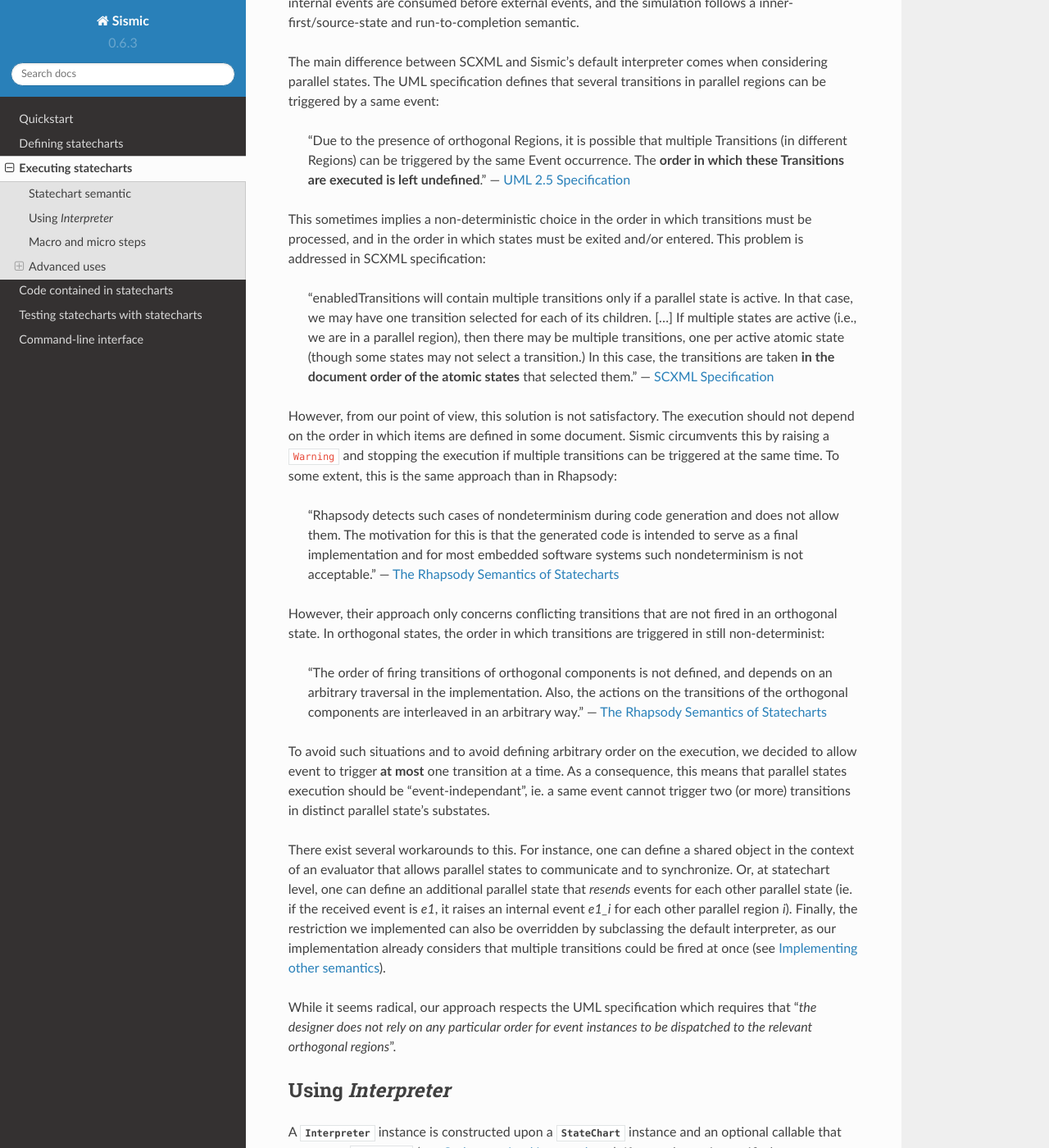
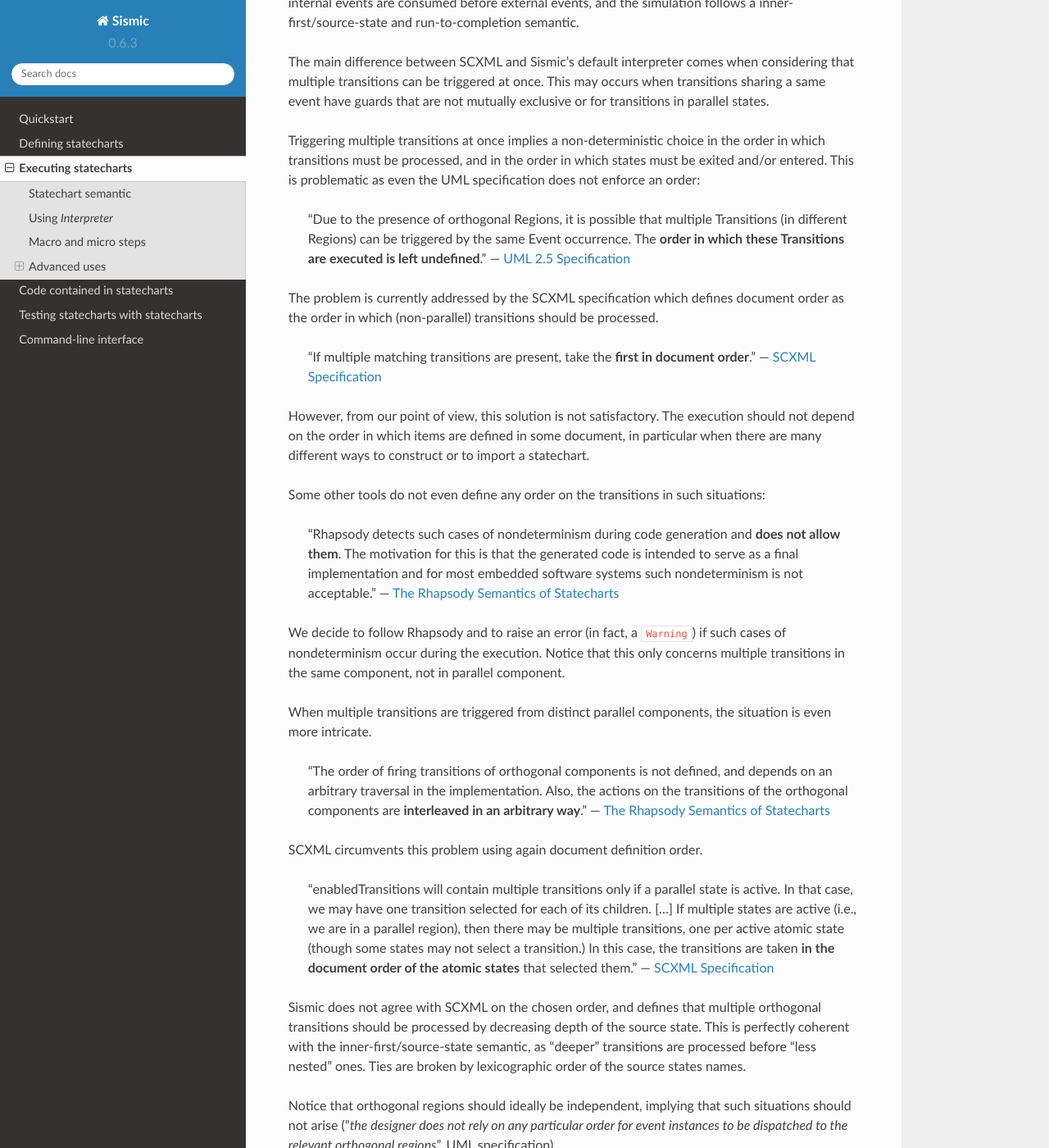
Before and after one commit to AlexandreDecan/sismic, a Sphinx documentation site: the page built from docs/execution.rst, in a window 1280 px wide and 1400 px high, scrolled down 273 px. Shown: the whole window at 82% size. Built offline with Sphinx 7.4.7 and the Read the Docs theme 2.0.0, drawn with Linux system fonts in a browser that asks for light colours; some of the changed text lies outside the part shown.

Commit message:
A way to deal with the execution of parallel regions. We need a true battery of tests now;)

```diff
--- a/docs/execution.rst
+++ b/docs/execution.rst
@@ -1,5 +1,7 @@
 Executing statecharts
 =====================
+
+.. _semantic:
 
 Statechart semantic
 -------------------
@@ -9,15 +11,49 @@ interprets a statechart mainly following `SCXML <http://www.w3.org/TR/scxml/>`__
 In particular, eventless transitions are processed before evented transitions, internal events are consumed
 before external events, and the simulation follows a inner-first/source-state and run-to-completion semantic.
 
-The main difference between SCXML and Sismic's default interpreter comes when considering parallel states.
-The UML specification defines that several transitions in parallel regions can be triggered by a same event:
+The main difference between SCXML and Sismic's default interpreter comes when considering that multiple transitions
+can be triggered at once. This may occurs when transitions sharing a same event have guards that are not mutually
+exclusive or for transitions in parallel states.
+
+Triggering multiple transitions at once implies a non-deterministic choice in the order in which transitions must be
+processed, and in the order in which states must be exited and/or entered.
+This is problematic as even the UML specification does not enforce an order:
 
     "Due to the presence of orthogonal Regions, it is possible that multiple Transitions (in different Regions) can be
     triggered by the same Event occurrence. The **order in which these Transitions are executed is left undefined**."
     --- `UML 2.5 Specification <http://www.omg.org/cgi-bin/doc?formal/15-03-01.pdf>`__
 
-This sometimes implies a non-deterministic choice in the order in which transitions must be processed, and
-in the order in which states must be exited and/or entered. This problem is addressed in SCXML specification:
+The problem is currently addressed by the SCXML specification which defines document order as the order
+in which (non-parallel) transitions should be processed.
+
+    "If multiple matching transitions are present, take the **first in document order**."
+    --- `SCXML Specification <http://www.w3.org/TR/scxml/#AlgorithmforSCXMLInterpretation>`__
+
+However, from our point of view, this solution is not satisfactory.
+The execution should not depend on the order in which items are defined in some document, in particular when
+there are many different ways to construct or to import a statechart.
+
+Some other tools do not even define any order on the transitions in such situations:
+
+    "Rhapsody detects such cases of nondeterminism during code generation
+    and **does not allow them**. The motivation for this is that the generated code
+    is intended to serve as a final implementation and for most embedded software
+    systems such nondeterminism is not acceptable."
+    --- `The Rhapsody Semantics of Statecharts <http://research.microsoft.com/pubs/148785/charts04.pdf>`__
+
+We decide to follow Rhapsody and to raise an error (in fact, a ``Warning``) if such cases of
+nondeterminism occur during the execution. Notice that this only concerns multiple transitions in the same
+component, not in parallel component.
+
+When multiple transitions are triggered from distinct parallel components, the situation is even more intricate.
+
+    "The order of firing transitions of orthogonal components is not defined, and
+    depends on an arbitrary traversal in the implementation. Also, the actions on
+    the transitions of the orthogonal components are **interleaved in an arbitrary
+    way**."
+    --- `The Rhapsody Semantics of Statecharts <http://research.microsoft.com/pubs/148785/charts04.pdf>`__
+
+SCXML circumvents this problem using again document definition order.
 
     "enabledTransitions will contain multiple transitions only if a parallel state is active.
     In that case, we may have one transition selected for each of its children. [...]
@@ -26,44 +62,14 @@ in the order in which states must be exited and/or entered. This problem is addr
     transitions are taken **in the document order of the atomic states** that selected them."
     --- `SCXML Specification <http://www.w3.org/TR/scxml/#AlgorithmforSCXMLInterpretation>`__
 
-However, from our point of view, this solution is not satisfactory.
-The execution should not depend on the order in which items are defined in some document.
-Sismic circumvents this by raising a ``Warning`` and stopping the execution if
-multiple transitions can be triggered at the same time. To some extent, this is the same approach
-than in Rhapsody:
+Sismic does not agree with SCXML on the chosen order, and defines that multiple orthogonal transitions
+should be processed by decreasing depth of the source state.
+This is perfectly coherent with the inner-first/source-state semantic, as "deeper" transitions are processed
+before "less nested" ones. Ties are broken by lexicographic order of the source states names.
 
-    "Rhapsody detects such cases of nondeterminism during code generation
-    and does not allow them. The motivation for this is that the generated code
-    is intended to serve as a final implementation and for most embedded software
-    systems such nondeterminism is not acceptable."
-    --- `The Rhapsody Semantics of Statecharts <http://research.microsoft.com/pubs/148785/charts04.pdf>`__
-
-However, their approach only concerns conflicting transitions that are not fired in an orthogonal state.
-In orthogonal states, the order in which transitions are triggered in still non-determinist:
-
-    "The order of firing transitions of orthogonal components is not defined, and
-    depends on an arbitrary traversal in the implementation. Also, the actions on
-    the transitions of the orthogonal components are interleaved in an arbitrary
-    way."
-    --- `The Rhapsody Semantics of Statecharts <http://research.microsoft.com/pubs/148785/charts04.pdf>`__
-
-.. _parallel_semantic:
-
-To avoid such situations and to avoid defining arbitrary order on the execution, we decided to
-allow event to trigger **at most** one transition at a time. As a consequence, this means that parallel
-states execution should be "event-independant", ie. a same event cannot trigger two (or more) transitions
-in distinct parallel state's substates.
-
-There exist several workarounds to this.
-For instance, one can define a shared object in the context of an evaluator that
-allows parallel states to communicate and to synchronize. Or, at statechart level, one can define an additional
-parallel state that *resends* events for each other parallel state (ie. if the received event is *e1*, it raises
-an internal event *e1_i* for each other parallel region *i*).
-Finally, the restriction we implemented can also be overridden by subclassing the default interpreter, as
-our implementation already considers that multiple transitions could be fired at once (see :ref:`other_semantics`).
-
-While it seems radical, our approach respects the UML specification which requires that "*the designer
-does not rely on any particular order for event instances to be dispatched to the relevant orthogonal regions*".
+Notice that orthogonal regions should ideally be independent, implying that such situations should not
+arise ("*the designer does not rely on any particular order for event instances to be dispatched
+to the relevant orthogonal regions*", UML specification).
 
 
 Using *Interpreter*
@@ -240,14 +246,15 @@ priority over external event, it is sufficient to override the :py:meth:`~sismic
 Custom way to deal with non-determinism
 ^^^^^^^^^^^^^^^^^^^^^^^^^^^^^^^^^^^^^^^
 
-If you find that the way we deal with non-determinism is too radical or not enough permissive
-(remember :ref:`this <parallel_semantic>`), you can implement your own approach to deal with non-determinism.
+If you find that the way we deal with non-determinism is too far from other semantics like SCXML or Rhapsody,
+(remember :ref:`semantic`), you can implement your own approach to deal with non-determinism.
 The method :py:meth:`~sismic.interpreter.Interpreter._enabled_transitions` already returns all the transitions that
 can be triggered by an event. This method is actually called by :py:meth:`~sismic.interpreter.Interpreter._transition_step`
-which currently checks that at most one transition can be triggered.
+which currently checks that (1) transitions come from distinct parallel regions and that (2) they are not in conflict,
+meaning that one of the transitions does not make the statechart leaves one of the concerned parallel region.
 
-You can override :py:meth:`~sismic.interpreter.Interpreter._transition_step` and define how situations in which several
-transitions are triggered are dealt. The remaining of the implementation is already conceived in a way to deal with
-multiple transitions fired at once.
-In particular, your implementation should return an appropriate list of ``MicroStep`` instances where selected transitions,
-entered states and exited states are ordered according to your arbitrary choice to deal with non-determinism.
+This method then computes an order in which the transitions should be processed, and the order in which states
+should be exited and entered.
+Your modifications will probably targets this part of the method.
+Ensure that your implementation still returns an appropriate list of ``MicroStep``
+instances where selected transitions, entered states and exited states are ordered according to your needs.
```
Also changed, not shown: 1 other file.
